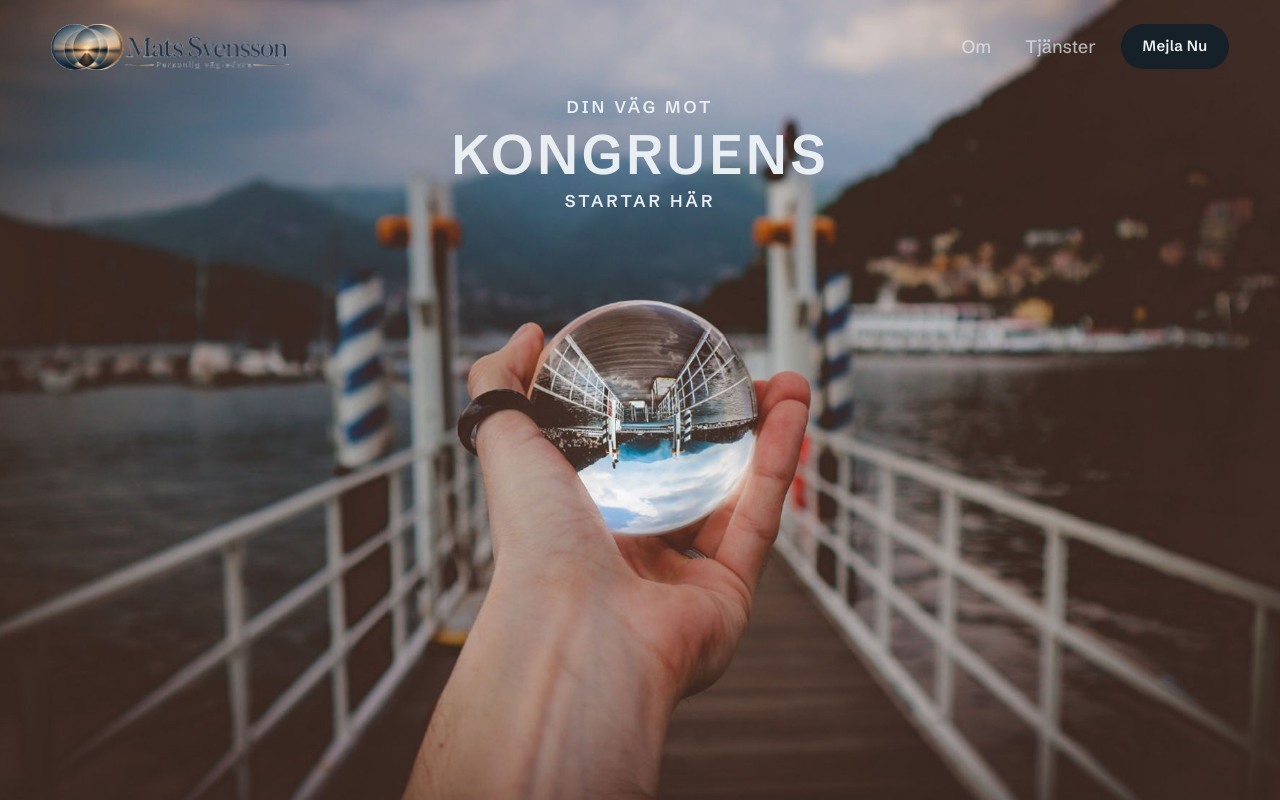
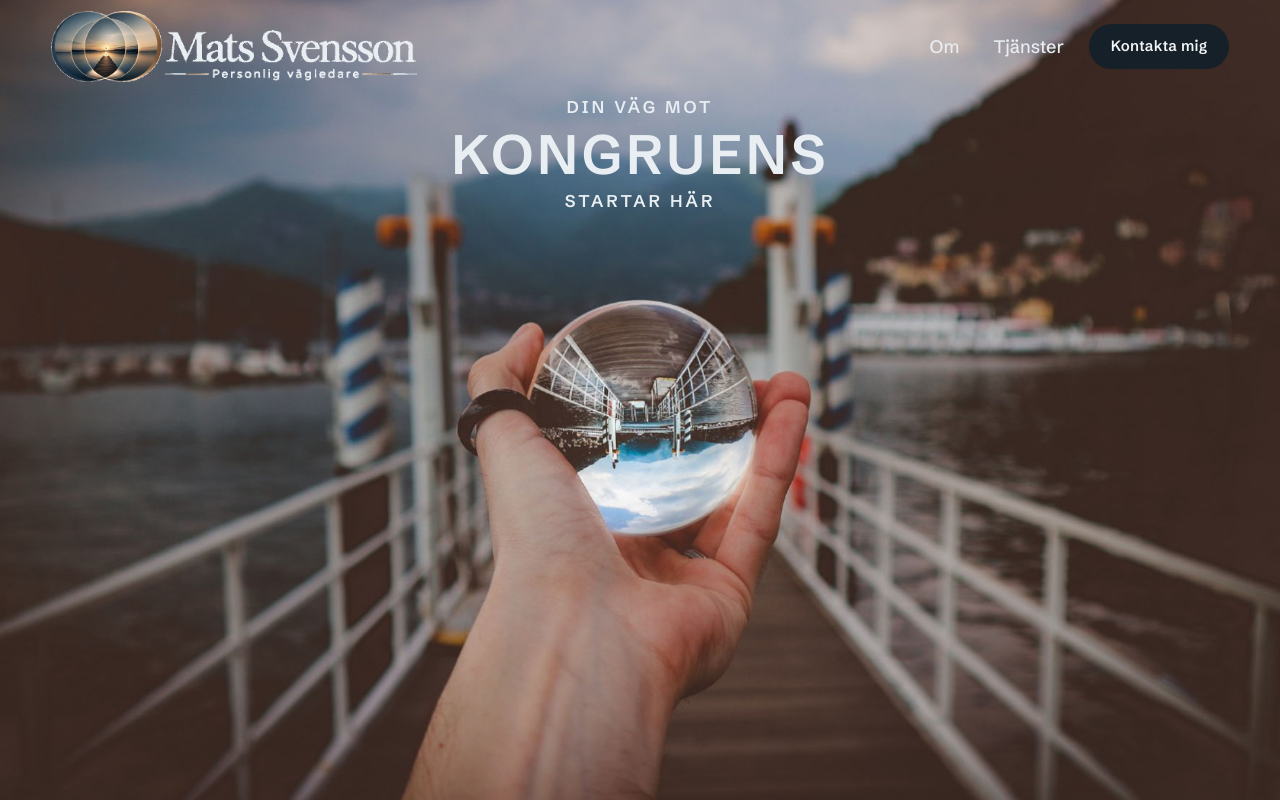
Before and after one commit to isakf999-bot/Kongruens-hemsida, a Next.js app: page / in a window 1280 px wide. Shown: the top 800 px of the page. Built offline with nearby package versions, Linux system fonts and the light colour scheme.

Commit message:
Gör logga och nav ljusa över kulan.
Co-authored-by: Cursor <cursoragent@cursor.com>

```diff
--- a/components/Header.module.css
+++ b/components/Header.module.css
@@ -39,9 +39,9 @@
 
 .logo {
   display: block;
-  height: 2.7rem;
+  height: 4.15rem;
   width: auto;
-  max-width: min(48vw, 16.75rem);
+  max-width: min(70vw, 26rem);
   object-fit: contain;
   object-position: left center;
 }
@@ -65,15 +65,20 @@
 .link::after {
   content: "";
   position: absolute;
-  left: 50%;
-  bottom: -0.28rem;
-  width: 0.7rem;
-  height: 2px;
+  left: 0;
+  bottom: -0.22rem;
+  width: 100%;
+  height: 1.5px;
   border-radius: 99px;
   background: currentColor;
-  transform: translateX(-50%) scaleX(0);
-  transform-origin: center;
+  transform: scaleX(0);
+  transform-origin: left center;
   transition: transform var(--t-fast) var(--ease);
+}
+
+.header:not(.ink) .link {
+  opacity: 1;
+  color: var(--foam);
 }
 
 .link:hover,
@@ -82,8 +87,9 @@
   color: inherit;
 }
 
+.link:hover::after,
 .active::after {
-  transform: translateX(-50%) scaleX(1);
+  transform: scaleX(1);
 }
 
 .inner :global(.btn).cta {
@@ -96,7 +102,7 @@
 
 .scrolled .logo,
 .open .logo {
-  height: 2.2rem;
+  height: 3.15rem;
 }
 
 .ink {
@@ -148,7 +154,7 @@
 
 @media (max-width: 860px) {
   .logo {
-    height: 2.35rem;
+    height: 3.15rem;
   }
 
   .nav,
--- a/components/Header.tsx
+++ b/components/Header.tsx
@@ -44,7 +44,7 @@ export function Header() {
     >
       <div className={styles.inner}>
         <Link href="/" className={styles.brand} onClick={() => setOpen(false)}>
-          <BrandLogo className={styles.logo} />
+          <BrandLogo className={styles.logo} onDark={!ink} />
         </Link>
 
         <nav className={styles.nav} aria-label="Huvudmeny">
@@ -66,7 +66,7 @@ export function Header() {
         </nav>
 
         <Link href="/kontakt" className={`btn btn-nav ${styles.cta}`} onClick={() => setOpen(false)}>
-          Mejla Nu
+          Kontakta mig
         </Link>
 
         <button
@@ -88,7 +88,7 @@ export function Header() {
           </Link>
         ))}
         <Link href="/kontakt" className="btn btn-nav" onClick={() => setOpen(false)}>
-          Mejla Nu
+          Kontakta mig
         </Link>
       </div>
     </header>
```
